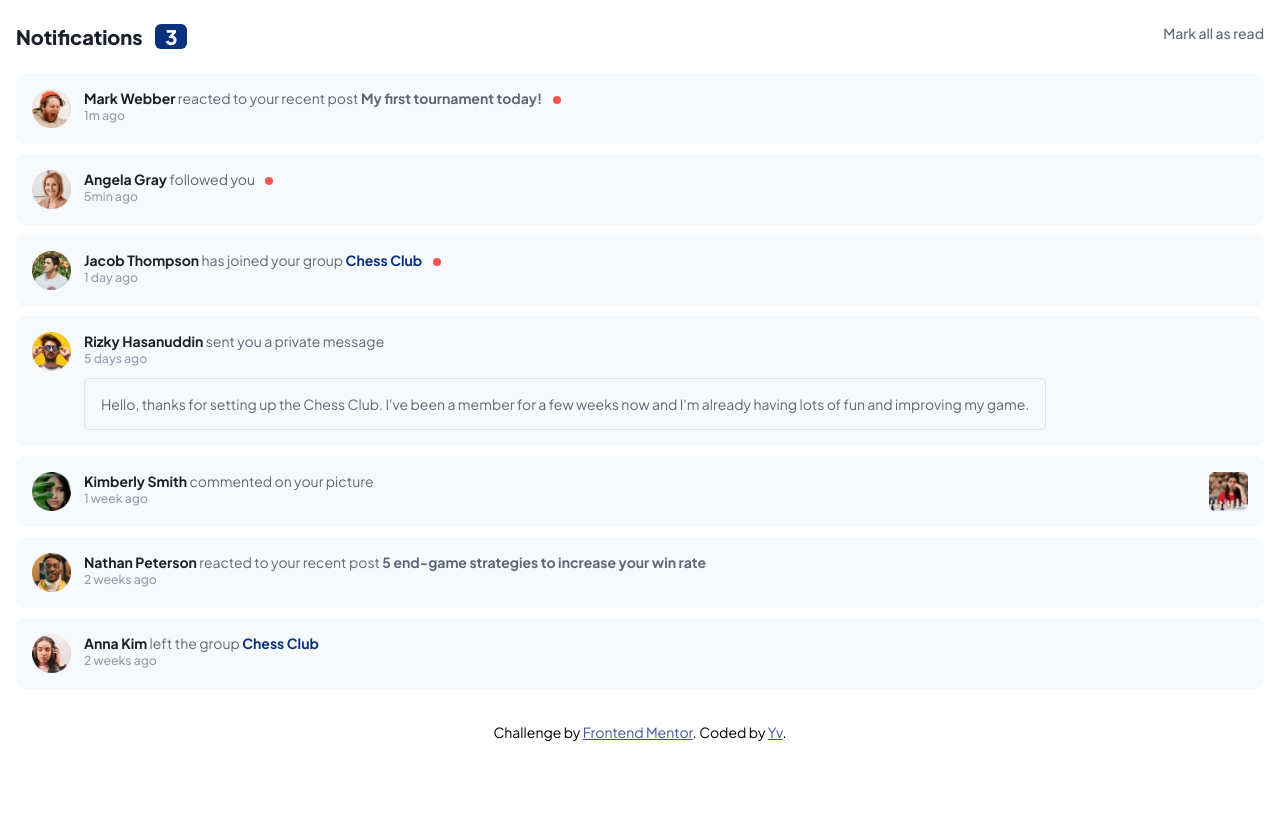
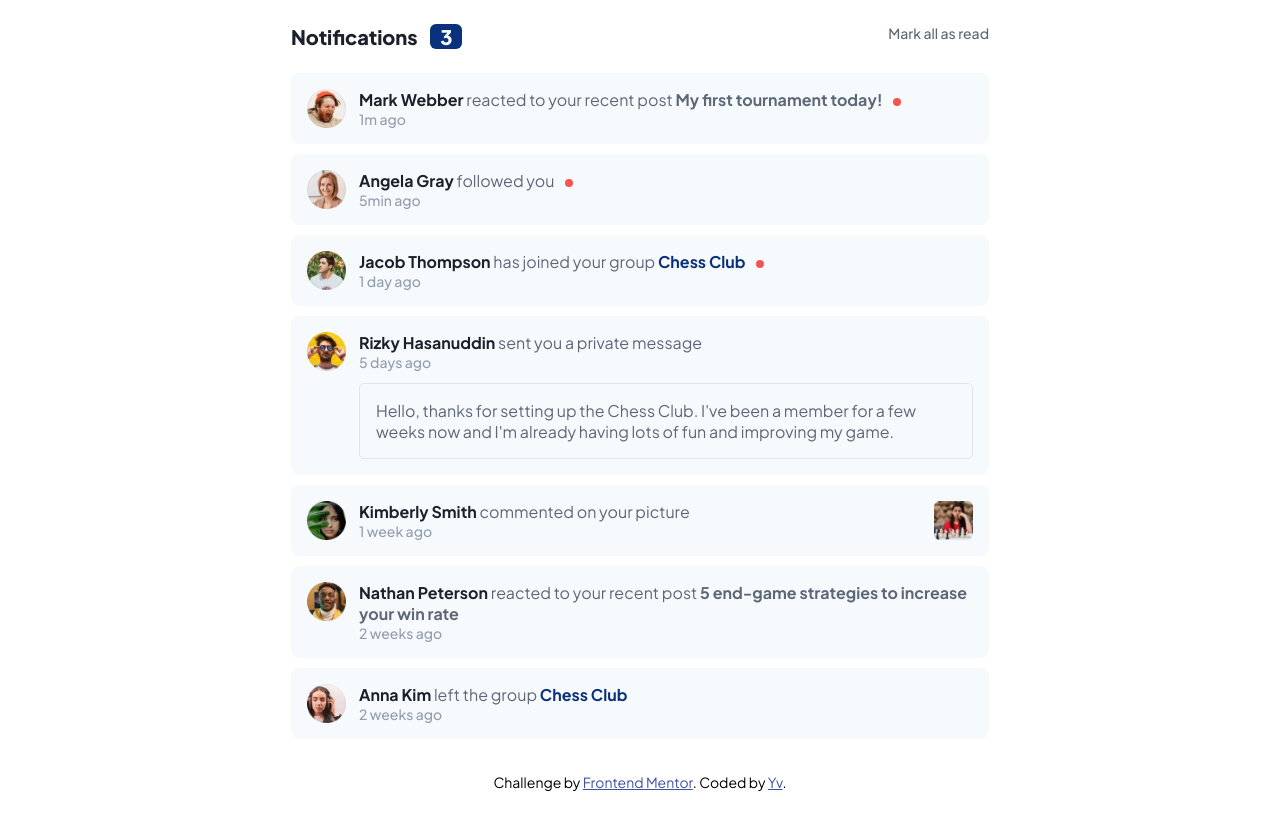
Before and after one commit to yvromero/challenge-notifications-page, a plain HTML site: page notifications-page-main/index.html in a window 1280 px wide. Before the commit the page ends 800 px from the top, so only its background shows below. Drawn offline with Linux system fonts and the light colour scheme; files whose address does not match are found by name.

Commit message:
Add responsive

```diff
--- a/notifications-page-main/styles.css
+++ b/notifications-page-main/styles.css
@@ -59,6 +59,7 @@ body{
     display: flex;
     gap: 13px;
     padding: 16px;
+    min-width: 343px;
     font-size: 0.875em; /*14px*/
     cursor: pointer;
     margin: 0 auto 10px;
@@ -126,3 +127,13 @@ body{
 .attribution a {
     color: hsl(228, 45%, 44%);
 }
+
+@media (min-width: 768px){
+    .main{
+        width: 730px;
+        margin: 0 auto;
+    }
+    .post{
+        font-size: 1em;
+    }
+}
```
